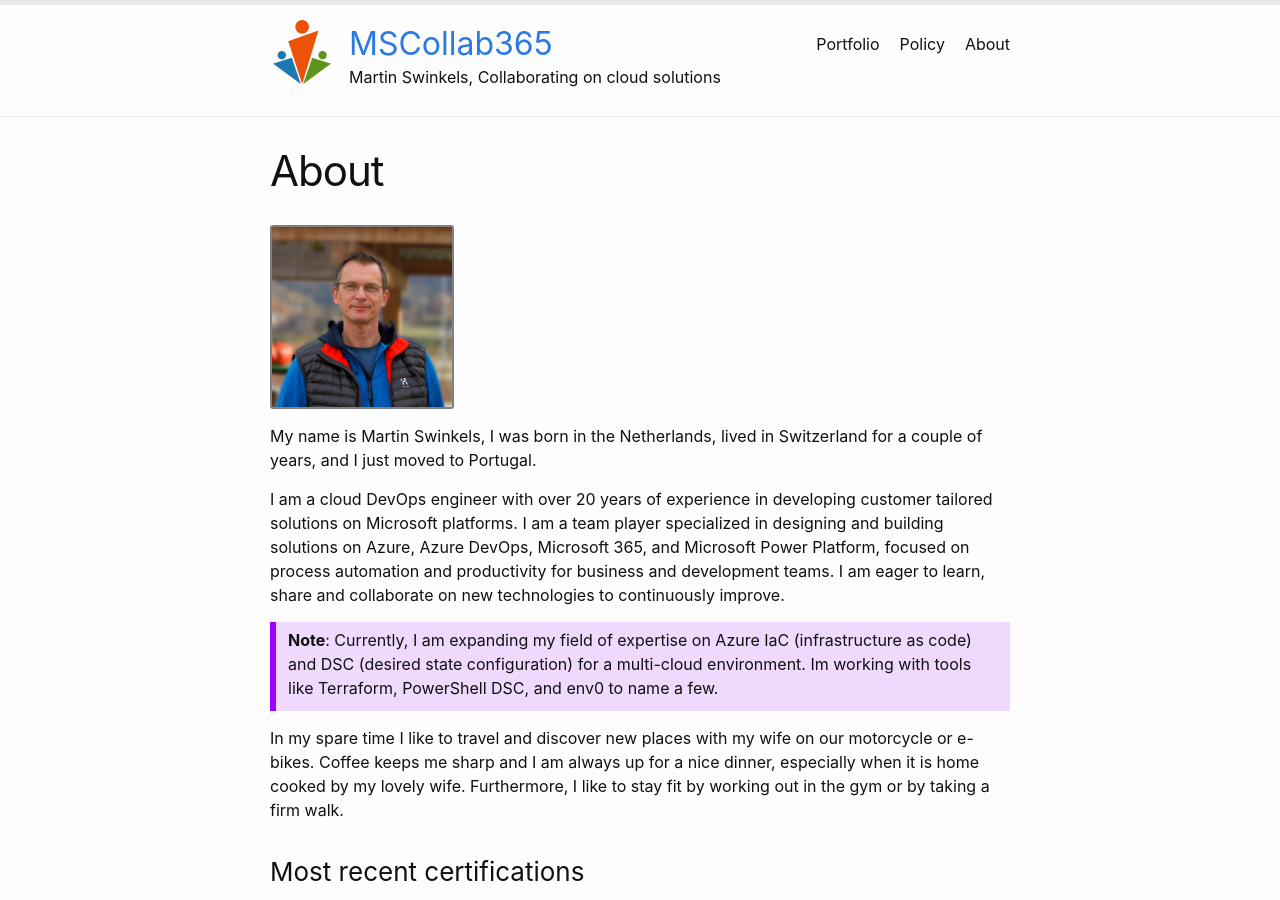
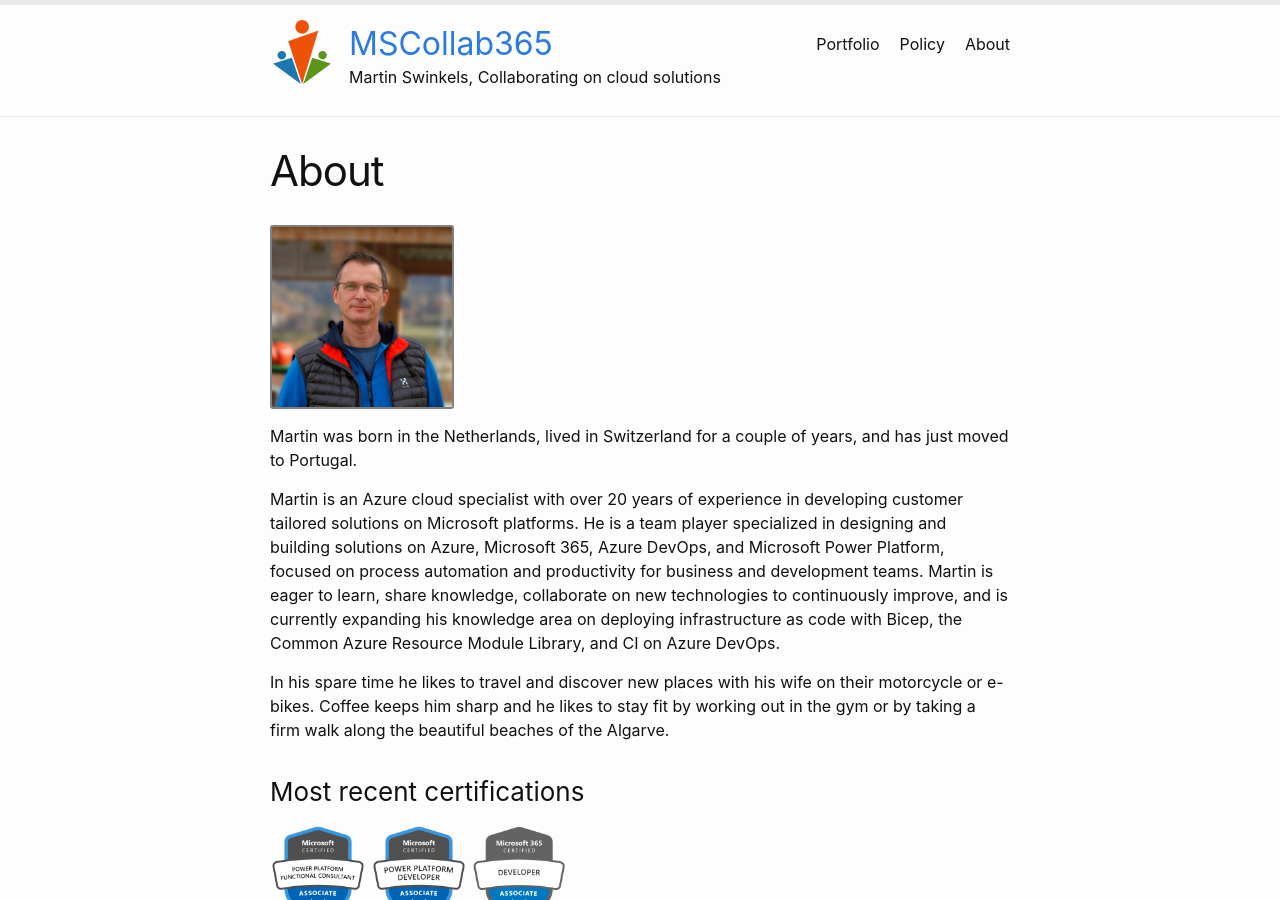
Before and after one commit to msc365/msc365.github.io, a Jekyll site: the page built from about.md, in a window 1280 px wide and 900 px high. Built offline with Jekyll 4.4.1, drawn with Linux system fonts in a browser that asks for light colours.

Commit message:
Update about.md

```diff
--- a/about.md
+++ b/about.md
@@ -6,15 +6,11 @@
 
 <img alt="Profile picture" style="border-radius: 3px; border-color: gray; border-style: solid; border-width: 2px" src="https://msc365.eu/assets/img/msc365-profile.jpg" width="180px">
 
-My name is Martin Swinkels, I was born in the Netherlands, lived in Switzerland for a couple of years, and I just moved to Portugal.
+Martin was born in the Netherlands, lived in Switzerland for a couple of years, and has just moved to Portugal.
 
-I am a cloud DevOps engineer with over 20 years of experience in developing customer tailored solutions on Microsoft platforms. I am a team player specialized in designing and building solutions on Azure, Azure DevOps, Microsoft 365, and Microsoft Power Platform, focused on process automation and productivity for business and development teams. I am eager to learn, share and collaborate on new technologies to continuously improve.
+Martin is an Azure cloud specialist with over 20 years of experience in developing customer tailored solutions on Microsoft platforms. He is a team player specialized in designing and building solutions on Azure, Microsoft 365, Azure DevOps, and Microsoft Power Platform, focused on process automation and productivity for business and development teams. Martin is eager to learn, share knowledge, collaborate on new technologies to continuously improve, and is currently expanding his knowledge area on deploying infrastructure as code with Bicep, the Common Azure Resource Module Library, and CI on Azure DevOps.
 
-<div class="note">
-    <p><strong>Note</strong>: Currently, I am expanding my field of expertise on Azure IaC (infrastructure as code) and DSC (desired state configuration) for a multi-cloud environment. Im working with tools like Terraform, PowerShell DSC, and env0 to name a few.</p>
-</div>
-
-In my spare time I like to travel and discover new places with my wife on our motorcycle or e-bikes. Coffee keeps me sharp and I am always up for a nice dinner, especially when it is home cooked by my lovely wife. Furthermore, I like to stay fit by working out in the gym or by taking a firm walk.
+In his spare time he likes to travel and discover new places with his wife on their motorcycle or e-bikes. Coffee keeps him sharp and he likes to stay fit by working out in the gym or by taking a firm walk along the beautiful beaches of the Algarve.
 
 ### Most recent certifications
 
```
